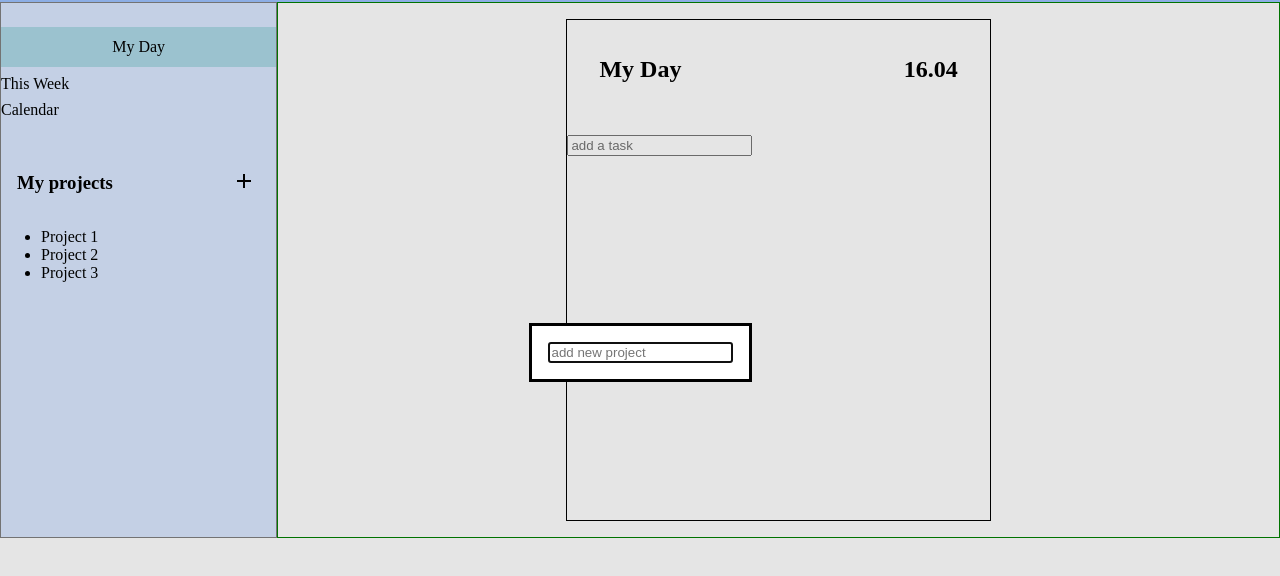
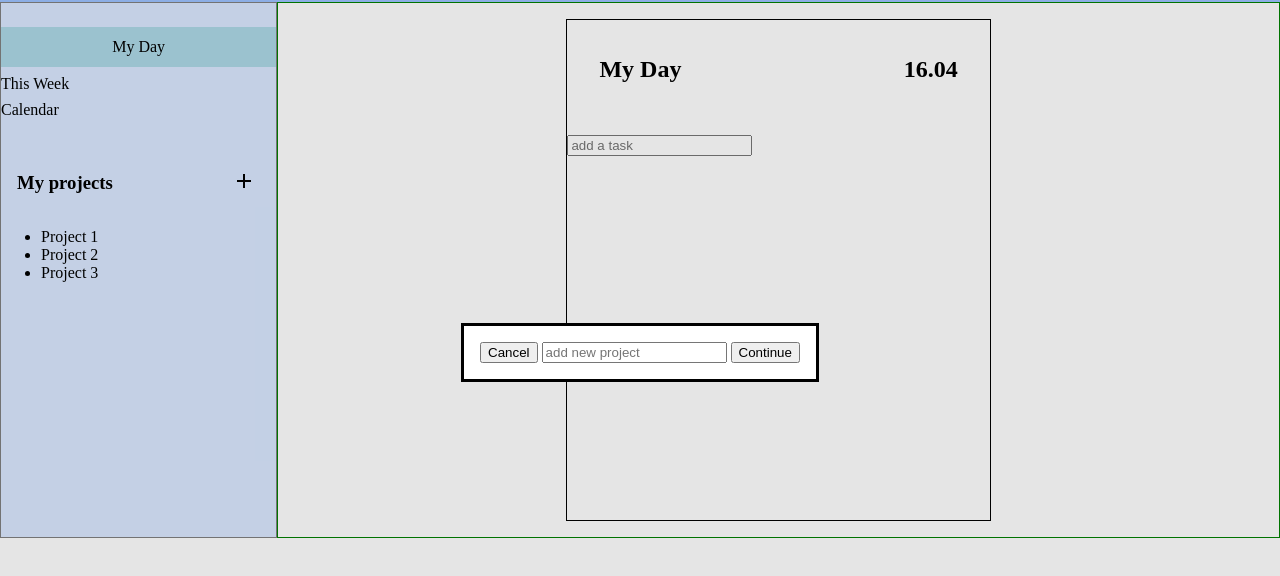
Before and after one commit to tomason182/todo-list, a website built with webpack: page src/index.html in a window 1280 px wide. Both pictures are taken after a click on the button 244 px from the left and 230 px from the top of the page. Shown: the part 48-624 px from the top of the page. Built offline with nearby package versions, Linux system fonts and the light colour scheme.

Commit message:
improve dialog element
add a form inside dialog with a label and submit and cancel button

```diff
--- a/src/index.html
+++ b/src/index.html
@@ -25,7 +25,12 @@
                 </div>
                 <div class="project-dialog-container">
                     <dialog id="project-dialog">
-                        <input type="text" name="project" placeholder="add new project">
+                        <form action="">
+                            <button>Cancel</button>
+                            <input type="text" name="project" placeholder="add new project">
+                            <button type="submit">Continue</button>
+                        </form>
+
                     </dialog>
                 </div>
                 <div class="project-container-list">
```
